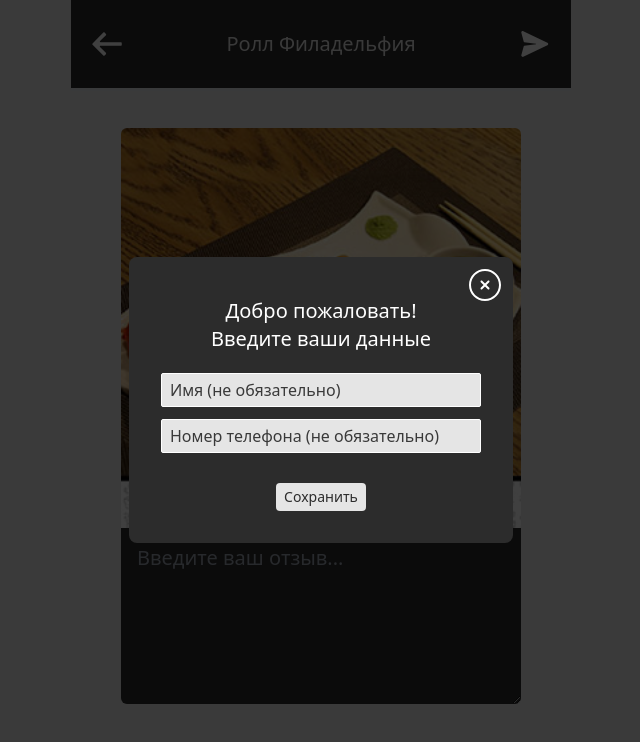
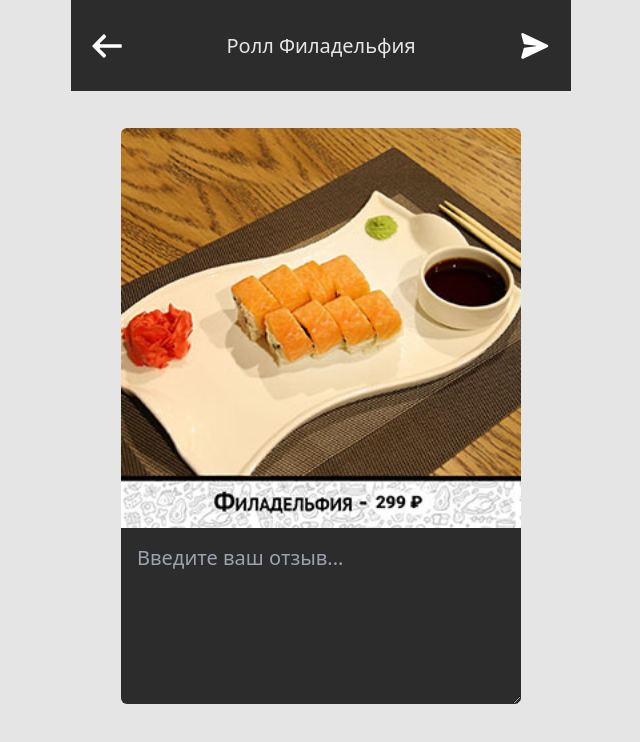
Before and after one commit to devcraft-dc/the_loft_reviews, a React (Vite) app: page /0 in a window 1280 px wide. Shown: the top 742 px of the page, without its empty margins (319-959 px from the left). Built offline with nearby package versions, Linux system fonts and the light colour scheme.

Commit message:
revew page completed

```diff
--- a/src/layout/Layout.jsx
+++ b/src/layout/Layout.jsx
@@ -21,7 +21,7 @@ export const Layout = ({ children }) => {
 
   return (
     <>
-      {modalActive && <WelcomeModal setModalActive={setModalActive} />}
+      {modalActive && !isReviewPage && <WelcomeModal setModalActive={setModalActive} />}
 
       {isReviewPage ? (
         <div className="w-[500px] max-lg:w-full">{children}</div>
--- a/src/pages/ReviewPage.jsx
+++ b/src/pages/ReviewPage.jsx
@@ -1,7 +1,7 @@
 import { useState } from 'react';
 import food from '../assets/food.json';
 import staff from '../assets/staff.json';
-import { Link, useLocation, useNavigate, useParams } from 'react-router-dom';
+import { Link, useLocation, useParams } from 'react-router-dom';
 import { createTemplate } from '../utils/createTemplate';
 import { getValueFromLS } from '../utils/getValueFromLS';
 import sendIcon from '../assets/icons/send.svg';
@@ -17,8 +17,8 @@ const target = getValueFromLS('target');
 
 export const ReviewPage = () => {
   const [reviewText, setReviewText] = useState('');
+  const [thanks, setThanks] = useState(false);
   const { id } = useParams();
-  const navigate = useNavigate();
   const { pathname } = useLocation();
 
   const isStaffPage = pathname.includes('staff');
@@ -42,15 +42,31 @@ export const ReviewPage = () => {
     e.preventDefault();
     if (reviewText !== '') {
       void fetch(url);
-      navigate(back);
       setReviewText('');
+      setThanks(true);
     }
   };
+
+  if (thanks) {
+    return (
+      <div className="grid items-center gap-10 mt-24 text-center">
+        <h1 className="text-4xl max-md:text-3xl text-main-black">
+          Спасибо за отзыв!
+        </h1>
+        <Link
+          to={'/'}
+          className="flex justify-center whitespace-nowrap items-center border bg-main-black text-secondary-white h-10 px-3 text-lg m-auto rounded-md"
+        >
+          Вернуться на главную
+        </Link>
+      </div>
+    );
+  }
 
   return (
     <>
       <div className="fixed top-0 w-[500px] max-lg:w-full">
-        <header className="bg-main-black flex justify-between items-center border-b-[3px] text-secondary-white py-7 max-md:py-6 max-sm:py-5 px-5">
+        <header className="bg-main-black flex justify-between items-center border-b-[3px] text-secondary-white py-[29.5px] max-md:py-[25.5px] max-sm:py-[21.5px] px-5">
           <Link to={back}>
             <img
               className="w-8 mx-auto max-md:w-7 max-sm:w-6"
```
